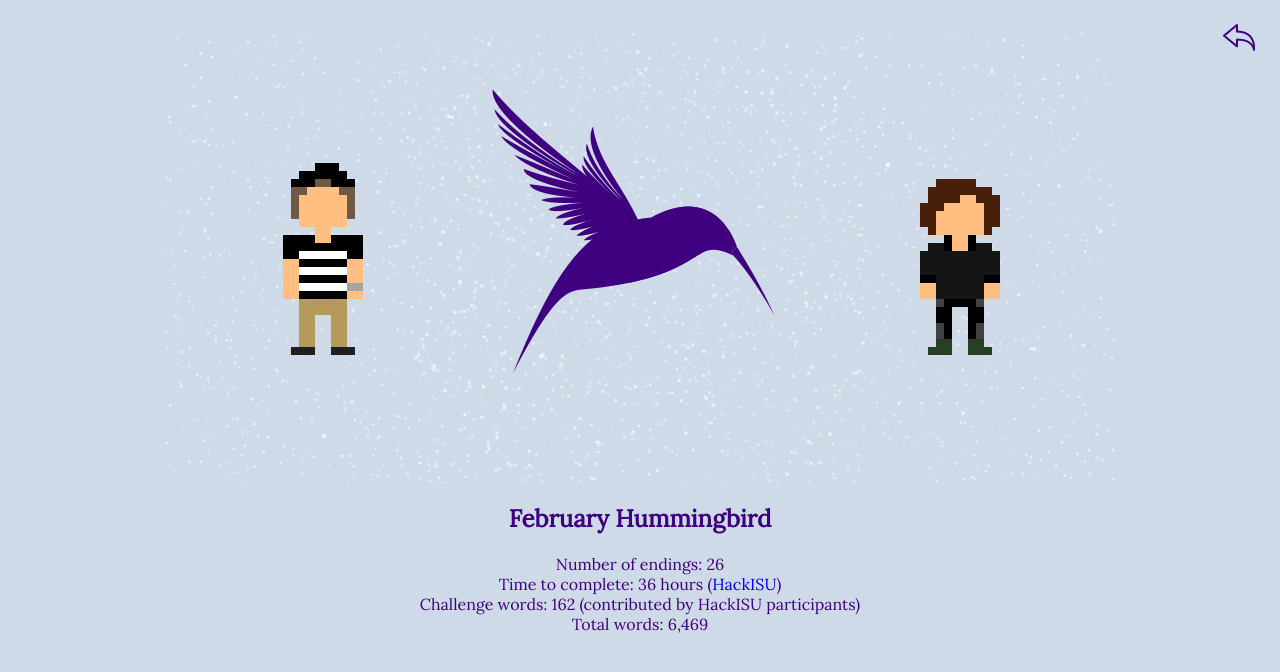
After one commit to blakebuthod/February-Hummingbird, a PHP site: page /statistics.html in a window 1280 px wide. The commit adds this page. Shown: the top 672 px of the page. Run offline with PHP 8.4, Linux system fonts and the light colour scheme.

Commit message:
Added statistics page, renamed tree to map

```diff
--- a/about.html
+++ b/about.html
@@ -22,7 +22,7 @@
     <meta name="author" content="">
     <link href="https://fonts.googleapis.com/css?family=Lora" rel="stylesheet" type="text/css">
     <link rel="stylesheet" type="text/css" href="local style.css">
-    <title>About February Hummingbird</title>
+    <title>About - February Hummingbird</title>
 </head>
     <nav>
         <ul>
@@ -34,6 +34,8 @@
         <h2>February Hummingbird</h2>
         <p>Creators: Marisa & Blake</p>
         <ul>
+            <li><a class= "button" href="statistics.html">Statistics</a></li>
+            <li><a class= "button" href="https://coggle.it/diagram/WLI1ETAiVwABv8up/535fa65bebdffeffabe4d401cac2d0c8b53e17c763e6d2cdd351b437f8a499f3">Map</a></li>
             <li><a class= "button" href="https://devpost.com/software/february-hummingbird-qzra9u">DevPost Page</a></li>
             <li><a class= "button" href="https://github.com/blakebuthod/February-Hummingbird">Github</a></li>
         </ul>
--- a/local style.css
+++ b/local style.css
@@ -23,7 +23,7 @@ nav ul {
     list-style: none;
     position: absolute;
     top: 5px;
-    right: 35px;
+    right: 25px;
 }
 
 nav ul li {
@@ -50,6 +50,8 @@ nav input:focus {
     overflow: hidden;
 }
 
+
+
 .beginning {
     text-align: center;
     color: #3f007f;
@@ -74,6 +76,7 @@ nav input:focus {
 .button {
     font-size: 14px;
     font-family: 'Lora', serif;
+    color: #000000;
     background-color: #ffffff;
     border: none;
     border-radius: 5px;
@@ -102,6 +105,7 @@ nav input:focus {
 
 .about ul li {
     display: inline-block;
+    color: #3f007f;
 }
 
 .about a {
--- /dev/null
+++ b/statistics.html
@@ -0,0 +1,42 @@
+<!DOCTYPE html PUBLIC "-//W3C//DTD HTML 4.01 Transitional//EN">
+<html>
+<head>
+    <link rel="apple-touch-icon" sizes="57x57" href="/favicons/apple-icon-57x57.png">
+    <link rel="apple-touch-icon" sizes="60x60" href="/favicons/apple-icon-60x60.png">
+    <link rel="apple-touch-icon" sizes="72x72" href="/favicons/apple-icon-72x72.png">
+    <link rel="apple-touch-icon" sizes="76x76" href="/favicons/apple-icon-76x76.png">
+    <link rel="apple-touch-icon" sizes="114x114" href="/favicons/apple-icon-114x114.png">
+    <link rel="apple-touch-icon" sizes="120x120" href="/favicons/apple-icon-120x120.png">
+    <link rel="apple-touch-icon" sizes="144x144" href="/favicons/apple-icon-144x144.png">
+    <link rel="apple-touch-icon" sizes="152x152" href="/favicons/apple-icon-152x152.png">
+    <link rel="apple-touch-icon" sizes="180x180" href="/favicons/apple-icon-180x180.png">
+    <link rel="icon" type="image/png" sizes="192x192" href="/android-icon-192x192.png">
+    <link rel="icon" type="image/png" sizes="32x32" href="/favicons/favicon-32x32.png">
+    <link rel="icon" type="image/png" sizes="96x96" href="/favicons/favicon-96x96.png">
+    <link rel="icon" type="image/png" sizes="16x16" href="/favicons/favicon-16x16.png">
+    <link rel="manifest" href="/manifest.json">
+    <meta name="msapplication-TileColor" content="#ffffff">
+    <meta name="msapplication-TileImage" content="/ms-icon-144x144.png">
+    <meta name="theme-color" content="#ffffff">
+    <meta http-equiv="content-type" content="text/html">
+    <meta name="author" content="">
+    <link href="https://fonts.googleapis.com/css?family=Lora" rel="stylesheet" type="text/css">
+    <link rel="stylesheet" type="text/css" href="local style.css">
+    <title>Statistics - February Hummingbird</title>
+</head>
+    <nav>
+        <ul>
+            <li><a href="javascript:history.go(-1)"><img src="my-icons/back.png" alt="back icon"></a></li>
+        </ul>
+    </nav>
+    <img src="logo/creators.png" alt="logo and creators"/>
+    <div class="content beginning about">
+        <h2>February Hummingbird</h2>
+        <p>Number of endings: 26<br>
+            Time to complete: 36 hours (<a href="https://hackisu.org/">HackISU</a>)<br>
+            Challenge words: 162 (contributed by HackISU participants)<br>
+            Total words: 6,469<br>
+        </p>
+    </div>
+</body>
+</html>
```
Also changed, not shown: 2 other files.
